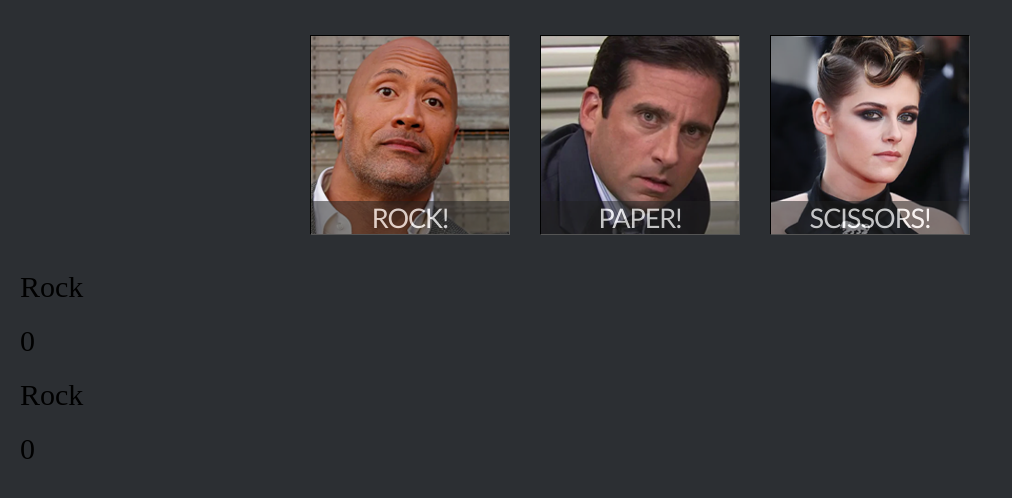
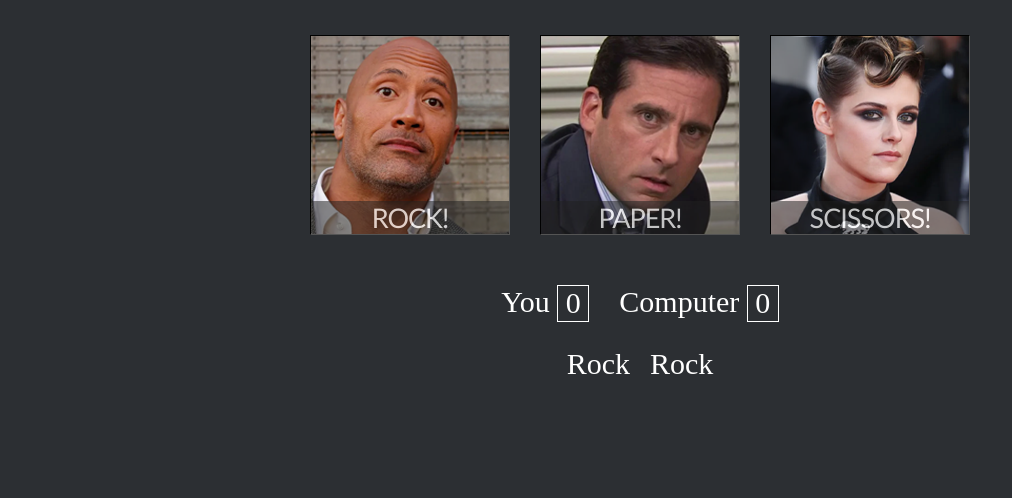
Before and after one commit to julescarson/rps, a plain HTML site: page index.html in a window 1280 px wide. Both pictures are taken after a click on the button "ROCK!". Shown: the whole page, without its empty margins (0-1012 px from the left). Drawn offline with Linux system fonts and the light colour scheme.

Commit message:
more ui updates

```diff
--- a/rps.css
+++ b/rps.css
@@ -17,6 +17,8 @@ body {
 }
 
 .playAgain {
+    color: white;
+    border-color: white;
     font-size: 30px;
     border-radius: 8px;
     cursor: pointer;
@@ -124,10 +126,10 @@ button {
 
 
 p {
-    display: flex;
-    justify-content: inherit;
-    align-items: flex-start;
-    margin: 20px;
+    white-space: pre;
+    margin: 0;
+    padding: 0;
+    color: white;
 }
 
 .newGame {
@@ -135,9 +137,63 @@ p {
     justify-content: center;
 }
 
+.playerTextSelection,
+.computerTextSelection {
+    flex-wrap: wrap;
+    width: 100%;
+
+}
+
+
+.resultBox {
+    display: flex;
+    justify-content: center;
+}
+
+.pscore,
+.cscore {
+    display: inline-flex;
+    justify-content: center;
+    border-style: solid;
+    border-color: rgba 255, 255, 255, 0.2;
+    border-width: 1px;
+    height: 35px;
+
+}
+
+
+.playerBox,
+.computerBox {
+    display: flex;
+    flex-wrap: wrap;
+    margin: 15px;
+}
+
+.textCompare {
+    display: flex;
+    justify-content: center;
+
+
+}
+
 .playerTextSelection {
+    display: flex;
+    justify-content: flex-end;
+    margin: 10px;
+}
 
-    animation: infinite;
-    transition-duration: 0.4ms;
-    transition-delay: 0.2ms;
+.computerTextSelection {
+    display: flex;
+    justify-content: flex-start;
+    margin: 10px;
 }
+
+.winLoseText {
+    display: flex;
+    justify-content: center;
+}
+
+.rules {
+    display: flex;
+    justify-content: center;
+}
--- a/rps.js
+++ b/rps.js
@@ -56,6 +56,12 @@ const choices = document.createElement('div');
 
 choices.classList.add('choices');
 choices.style.cssText = (`display: flex;  `); // button style css
+
+
+// Rules
+const rules = document.createElement('p')
+rules.classList.add('rules');
+rules.textContent = 'Rock, Paper, Scissors. First to 5 wins.'
 
 // Creating buttons to add to DOM
 // Rock
@@ -134,11 +140,16 @@ const playAgain = document.createElement('button');
 playAgain.classList.add('playAgain');
 playAgain.innerText = 'Play Again?';
 
+const winLoseText = document.createElement('p');
+winLoseText.classList.add('winLoseText');
 
 // game over display
 function gameOver() {
     console.log('gameover');
+    winLoseText.textContent = finalResult();
     disableButtons();
+
+    display.appendChild(winLoseText);
     display.appendChild(newGame);
     newGame.appendChild(playAgain);
 }
@@ -158,31 +169,54 @@ computerBox.classList.add('computerBox');
 const resultBox = document.createElement('div');
 resultBox.classList.add('resultBox');
 
+const youText = document.createElement('p');
+youText.classList.add('youText');
+youText.textContent = 'You ';
+
+const computerText = document.createElement('p');
+computerText.classList.add('computerText');
+computerText.textContent = 'Computer ';
+
+const textCompare = document.createElement('div');
+textCompare.classList.add('textCompare');
 
 // gameplay update
+let removeRules = 1;
 function output() {
 
     display.appendChild(resultBox);
+    //remove rules ONCE
+    if (removeRules == 1) {
+        removeRules++;
+        display.removeChild(rules);
+    }
 
     playerTextSelection.textContent = `${playerSelection}`;
     computerTextSelection.textContent = `${computerSelection}`;
 
-    pscore.textContent = `${playerScore} `;
-    cscore.textContent = `${computerScore} `;
+    pscore.textContent = ` ${playerScore} `;
+    cscore.textContent = ` ${computerScore} `;
 
     resultBox.appendChild(playerBox);
-    playerBox.appendChild(playerTextSelection);
+    playerBox.appendChild(youText);
     playerBox.appendChild(pscore);
 
+
     resultBox.appendChild(computerBox);
-    computerBox.appendChild(computerTextSelection);
+    computerBox.appendChild(computerText);
     computerBox.appendChild(cscore);
+
+
+    display.appendChild(textCompare);
+    textCompare.appendChild(playerTextSelection);
+    textCompare.appendChild(computerTextSelection);
 
 
 }
 
-// at start
+// DOM at start
 display.appendChild(choices);
+display.appendChild(rules);
 choices.appendChild(rockBox);
 rockBox.appendChild(rockButton);
 choices.appendChild(paperButton);
```
